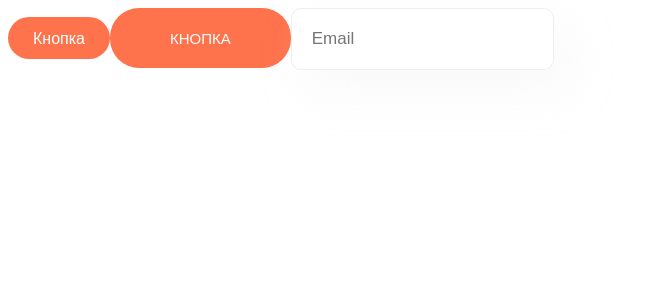
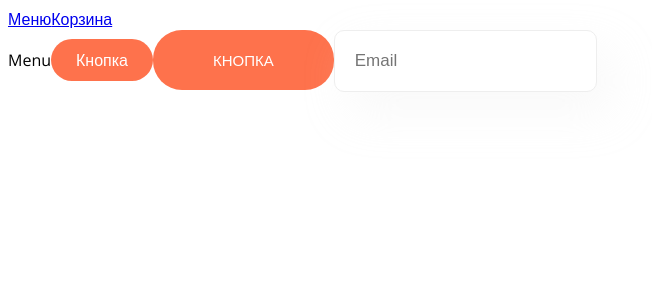
Before and after one commit to sergey87chuvasov/pizza-app, a React (Vite) app: page / in a window 1280 px wide. Shown: the top 300 px of the page, without its empty margins (0-652 px from the left). Built offline with nearby package versions, Linux system fonts and the light colour scheme.

Commit message:
added introduce to react router

```diff
--- a/package.json
+++ b/package.json
@@ -12,7 +12,8 @@
   "dependencies": {
     "classnames": "^2.5.1",
     "react": "^18.2.0",
-    "react-dom": "^18.2.0"
+    "react-dom": "^18.2.0",
+    "react-router-dom": "^6.21.1"
   },
   "devDependencies": {
     "@types/react": "^18.2.43",
--- /dev/null
+++ b/src/pages/Cart/Cart.tsx
@@ -0,0 +1,13 @@
+import { Link } from 'react-router-dom';
+
+export function Cart() {
+  return (
+    <>
+      <div>
+        <Link to='/'>Меню</Link>
+        <Link to='/cart'>Корзина</Link>
+      </div>
+      Cart
+    </>
+  );
+}
--- /dev/null
+++ b/src/pages/Error/Error.tsx
@@ -0,0 +1,13 @@
+import { Link } from 'react-router-dom';
+
+export function Error() {
+  return (
+    <>
+      <div>
+        <Link to='/'>Меню</Link>
+        <Link to='/cart'>Корзина</Link>
+      </div>
+      Error
+    </>
+  );
+}
--- /dev/null
+++ b/src/pages/Menu/Menu.tsx
@@ -0,0 +1,13 @@
+import { Link } from 'react-router-dom';
+
+export function Menu() {
+  return (
+    <>
+      <div>
+        <Link to='/'>Меню</Link>
+        <Link to='/cart'>Корзина</Link>
+      </div>
+      Menu
+    </>
+  );
+}
```
Also changed, not shown: src/main.tsx (+26 -6 lines), 1 other file (tests, documents, lock files or other folders).
